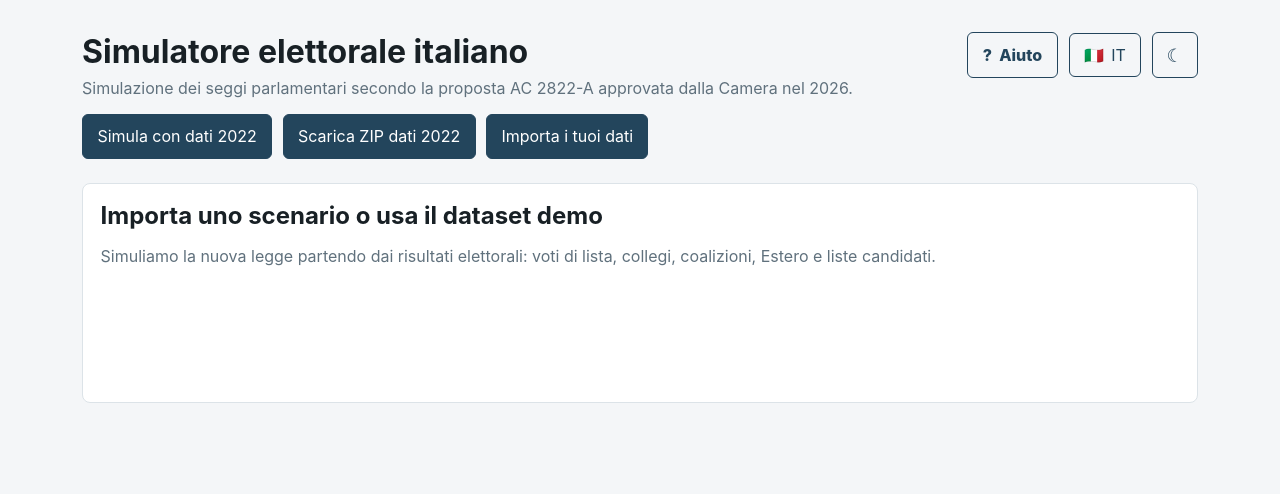
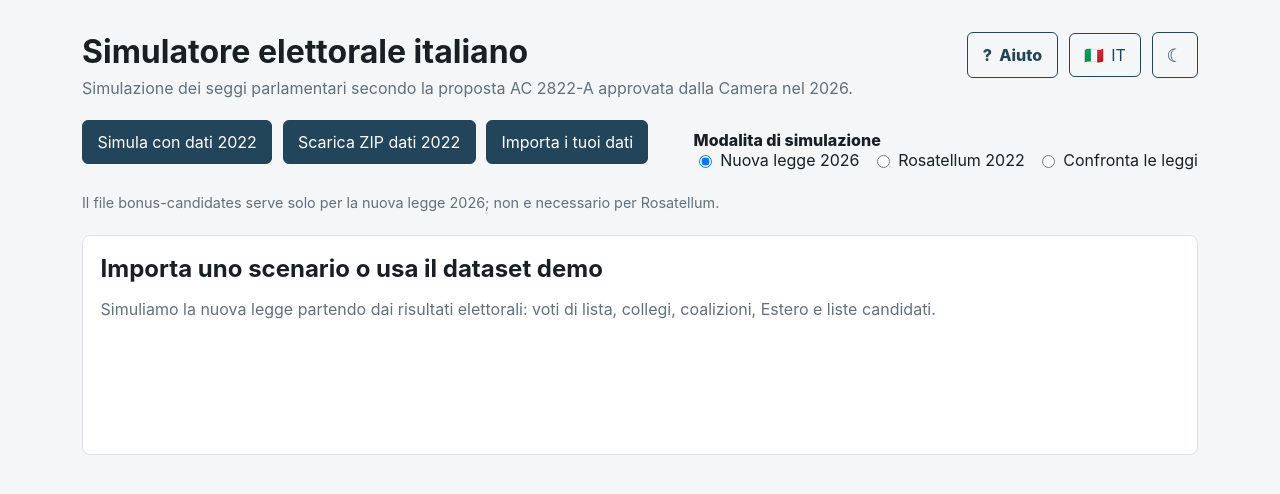
Before and after one commit to SimoneErba/italian-elections-simulator, a React (Vite) app: page / in a window 1280 px wide. Shown: the top 494 px of the page. Built offline with nearby package versions, Linux system fonts and the light colour scheme.

Commit message:
comparison mode

```diff
--- a/src/app/store.ts
+++ b/src/app/store.ts
@@ -1,5 +1,5 @@
 import { create } from "zustand";
-import type { ElectionInput, ElectionSimulationResult } from "../electoral-engine/domain/election";
+import type { ElectoralLawVersionId, ElectionInput, ElectionSimulationResult } from "../electoral-engine/domain/election";
 import type { OnDataImportFiles } from "../datasets/loaders/ondata-2022-loader";
 import { loadOnDataInWorker, simulateScenarioInWorker } from "./simulation-client";
 import cameraCandidateListUrl from "../../data/input/camera-2022-candidatilista.csv?url";
@@ -12,27 +12,27 @@ import specialTerritoriesUrl from "../../data/input/special-territories-2022.jso
 
 type AppState = {
   scenario?: ElectionInput;
-  result?: ElectionSimulationResult;
-  loadScenario: (scenario: ElectionInput) => Promise<void>;
-  loadOnDataFiles: (files: OnDataImportFiles) => Promise<void>;
-  loadFixture: () => Promise<void>;
+  results?: Partial<Record<ElectoralLawVersionId, ElectionSimulationResult>>;
+  loadScenario: (scenario: ElectionInput, lawVersions: ElectoralLawVersionId[]) => Promise<void>;
+  loadOnDataFiles: (files: OnDataImportFiles, lawVersions: ElectoralLawVersionId[]) => Promise<void>;
+  loadFixture: (lawVersions: ElectoralLawVersionId[]) => Promise<void>;
 };
 
 export const useAppStore = create<AppState>((set) => ({
-  loadScenario: async (scenario) => {
-    const bundle = await simulateScenarioInWorker(scenario);
+  loadScenario: async (scenario, lawVersions) => {
+    const bundle = await simulateScenarioInWorker(scenario, lawVersions);
     set(bundle);
   },
-  loadOnDataFiles: async (files) => {
-    const bundle = await loadOnDataInWorker(files);
+  loadOnDataFiles: async (files, lawVersions) => {
+    const bundle = await loadOnDataInWorker(files, lawVersions);
     set(bundle);
   },
-  loadFixture: async () => {
+  loadFixture: async (lawVersions) => {
     const [cameraScrutiniCsv, senateScrutiniCsv, bonusCandidateListsCsv, cameraCandidateListCsv, senateCandidateListCsv, foreignElectionJson, specialTerritoriesJson] =
       await Promise.all([
         fetchText(cameraScrutiniUrl),
         fetchText(senateScrutiniUrl),
-        fetchText(bonusCandidateListsUrl),
+        lawVersions.includes("ac-2822-a-2026-07-16") ? fetchText(bonusCandidateListsUrl) : Promise.resolve(undefined),
         fetchText(cameraCandidateListUrl),
         fetchText(senateCandidateListUrl),
         fetchText(foreignElectionUrl),
@@ -46,7 +46,7 @@ export const useAppStore = create<AppState>((set) => ({
       senateCandidateListCsv,
       foreignElectionJson,
       specialTerritoriesJson
-    });
+    }, lawVersions);
     set(bundle);
   }
 }));
--- a/src/features/results/ResultsPage.tsx
+++ b/src/features/results/ResultsPage.tsx
@@ -1,7 +1,7 @@
 import { Fragment, useEffect, useMemo, useState, type ReactNode } from "react";
 import { formatBigInt, formatPercent, percentage } from "../../electoral-engine/arithmetic/fraction";
 import type { Chamber } from "../../electoral-engine/domain/chamber";
-import type { Candidate, ElectionInput, ElectionSimulationResult } from "../../electoral-engine/domain/election";
+import type { Candidate, ElectoralLawVersionId, ElectionInput, ElectionSimulationResult } from "../../electoral-engine/domain/election";
 import { loadLegacyCameraCsv } from "../../datasets/loaders/legacy-csv-loader";
 import { loadScenarioJson } from "../../datasets/loaders/json-loader";
 import { aggregateVotes } from "../../electoral-engine/pipeline/aggregate-votes";
@@ -14,6 +14,13 @@ import bonusCandidateListsUrl from "../../../data/input/bonus-candidates-2022-ra
 import foreignElectionUrl from "../../../data/input/estero.json?url";
 
 type Language = "it" | "en";
+type SimulationMode = "2026" | "rosatellum" | "comparison";
+
+const lawVersionsForMode: Record<SimulationMode, ElectoralLawVersionId[]> = {
+  "2026": ["ac-2822-a-2026-07-16"],
+  rosatellum: ["rosatellum-2022"],
+  comparison: ["ac-2822-a-2026-07-16", "rosatellum-2022"]
+};
 
 const sampleDataFiles = [
   { url: cameraScrutiniUrl, name: "Politiche2022_Scrutini_Camera_Italia.csv" },
@@ -46,6 +53,12 @@ const translations = {
     demoLoadedRandomBonus: "Dati 2022 caricati. La lista premio usa candidati fittizi, perche' non esisteva nel 2022.",
     downloadSample: "Scarica ZIP dati 2022",
     importJsonCsv: "Importa i tuoi dati",
+    simulationMode: "Modalita di simulazione",
+    law2026: "Nuova legge 2026",
+    lawRosatellum: "Rosatellum 2022",
+    lawComparison: "Confronta le leggi",
+    bonusFileNote: "Il file bonus-candidates serve solo per la nuova legge 2026; non e necessario per Rosatellum.",
+    comparisonResults: "Confronto risultati",
     help: "Aiuto",
     helpTitle: "Come usare il simulatore",
     helpIntro: "Simuliamo la nuova legge partendo dai risultati elettorali: voti di lista, collegi, coalizioni, Estero e liste candidati.",
@@ -185,6 +198,12 @@ const translations = {
     demoLoadedRandomBonus: "2022 data loaded. The bonus list uses fictional candidates because it did not exist in 2022.",
     downloadSample: "Download 2022 ZIP",
     importJsonCsv: "Import your data",
+    simulationMode: "Simulation mode",
+    law2026: "New 2026 law",
+    lawRosatellum: "Rosatellum 2022",
+    lawComparison: "Compare laws",
+    bonusFileNote: "The bonus-candidates file is only used for the new 2026 law; it is not needed for Rosatellum.",
+    comparisonResults: "Results comparison",
     help: "Help",
     helpTitle: "How to use the simulator",
     helpIntro: "We simulate the new law from election results: list votes, districts, coalitions, foreign seats, and candidate lists.",
@@ -308,7 +327,7 @@ const translations = {
 type Translation = (typeof translations)[Language];
 
 export function ResultsPage() {
-  const { scenario, result, loadScenario, loadOnDataFiles, loadFixture } = useAppStore();
+  const { scenario, results, loadScenario, loadOnDataFiles, loadFixture } = useAppStore();
   const [error, setError] = useState<string>();
   const [notice, setNotice] = useState<string>();
   const [loadingStatus, setLoadingStatus] = useState<string>();
@@ -322,9 +341,10 @@ export function ResultsPage() {
     return savedLanguage === "en" ? "en" : "it";
   });
   const [helpOpen, setHelpOpen] = useState(false);
+  const [simulationMode, setSimulationMode] = useState<SimulationMode>("2026");
   const t = translations[language];
   const themeToggleLabel = darkTheme ? t.themeLight : t.themeDark;
-  const subtitle = scenario?.lawVersion ? `${t.lead} ${t.law}: ${scenario.lawVersion}` : t.lead;
+  const subtitle = t.lead;
   const subjectNameById = useMemo(() => buildSubjectNameById(scenario), [scenario]);
   const candidateById = useMemo(() => buildCandidateById(scenario), [scenario]);
 
@@ -344,7 +364,7 @@ export function ResultsPage() {
     setLoadingStatus(t.loadingDemo);
     try {
       await nextFrame();
-      await loadFixture();
+      await loadFixture(lawVersionsForMode[simulationMode]);
       setNotice(t.demoLoadedRandomBonus);
     } catch (exception) {
       setError(exception instanceof Error ? exception.message : t.demoLoadFailed);
@@ -359,7 +379,7 @@ export function ResultsPage() {
     setLoadingStatus(t.downloadingSample);
     try {
       const files = [];
-      for (const file of sampleDataFiles) {
+      for (const file of sampleDataFiles.filter((file) => simulationMode !== "rosatellum" || !isBonusFile(file.name))) {
         const response = await fetch(file.url);
         if (!response.ok) throw new Error(`${t.sampleDownloadFailed} ${file.name}`);
         files.push({ name: file.name, data: new Uint8Array(await response.arrayBuffer()) });
@@ -402,14 +422,14 @@ export function ResultsPage() {
           cameraCandidateListCsv: cameraCandidates?.text,
           senateCandidateListCsv: senateCandidates?.text,
           foreignElectionJson: foreignElection.text
-        });
+        }, lawVersionsForMode[simulationMode]);
       } else {
         const loaded = csvFiles.length > 1
           ? failImport(t.unrecognizedFolder)
           : selected[0]?.name.toLowerCase().endsWith(".csv")
             ? loadLegacyCameraCsv(texts[0].text)
             : loadScenarioJson(texts[0].text);
-        await loadScenario(loaded);
+        await loadScenario(loaded, lawVersionsForMode[simulationMode]);
       }
     } catch (exception) {
       setError(exception instanceof Error ? exception.message : t.importFailed);
@@ -464,6 +484,24 @@ export function ResultsPage() {
                 />
               </label>
             </div>
+            <fieldset className="lawModePicker">
+              <legend>{t.simulationMode}</legend>
+              {(["2026", "rosatellum", "comparison"] as const).map((mode) => (
+                <label key={mode}>
+                  <input
+                    type="radio"
+                    name="simulation-mode"
+                    checked={simulationMode === mode}
+                    onChange={() => {
+                      setSimulationMode(mode);
+                      if (scenario) void loadScenario(scenario, lawVersionsForMode[mode]);
+                    }}
+                  />
+                  {mode === "2026" ? t.law2026 : mode === "rosatellum" ? t.lawRosatellum : t.lawComparison}
+                </label>
+              ))}
+            </fieldset>
+            <p className="bonusFileNote">{t.bonusFileNote}</p>
           </div>
         </div>
       </section>
@@ -474,27 +512,24 @@ export function ResultsPage() {
       {error ? <div className="alert">{error}</div> : null}
       {notice ? <div className="noticeBanner">{notice}</div> : null}
 
-      {result ? (
-        <section className="resultCards" aria-label={t.simulationResults}>
-          <CollapsibleCard title={t.nationalResults} meta={`${nationalSubjectCount(result)} ${t.subjects}`} defaultOpen>
-            <ChamberResult chamber="camera" scenario={scenario} result={result} subjectNameById={subjectNameById} t={t} />
-            <ChamberResult chamber="senate" scenario={scenario} result={result} subjectNameById={subjectNameById} t={t} />
-          </CollapsibleCard>
-          <CollapsibleCard title={t.parliamentArcs} meta={`${totalAssignedSeats(result)} ${t.seats}`} defaultOpen>
-            <ParliamentArcsOverview result={result} subjectNameById={subjectNameById} candidateById={candidateById} t={t} />
-          </CollapsibleCard>
-          <CollapsibleCard title={t.bonusDetails} meta={result.bonus.awarded ? t.bonusYes : t.bonusNo} defaultOpen>
-            <BonusReport scenario={scenario} result={result} subjectNameById={subjectNameById} candidateById={candidateById} t={t} />
-          </CollapsibleCard>
-          <CollapsibleCard title={t.proclaimedMembers} meta={`${result.electedCandidates.length} ${t.names}`}>
-            <ElectedCandidatesReport result={result} subjectNameById={subjectNameById} candidateById={candidateById} t={t} />
-          </CollapsibleCard>
-          <CollapsibleCard title={t.constituencyReport} meta={`${scenario?.constituencies.length ?? 0} ${t.constituency.toLowerCase()}`}>
-            <ConstituencyReport scenario={scenario} result={result} subjectNameById={subjectNameById} candidateById={candidateById} t={t} />
-          </CollapsibleCard>
-          <CollapsibleCard title={t.debugLog} meta={`${buildDebugRows(result, subjectNameById, candidateById, t).length} ${t.steps}`}>
-            <DebugLog result={result} subjectNameById={subjectNameById} candidateById={candidateById} t={t} />
-          </CollapsibleCard>
+      {results ? (
+        <section className={simulationMode === "comparison" ? "comparisonResults" : "resultCards"} aria-label={t.simulationResults}>
+          {lawVersionsForMode[simulationMode].map((lawVersion) => {
+            const result = results[lawVersion];
+            if (!result) return null;
+            return (
+              <SimulationReport
+                key={lawVersion}
+                className={simulationMode === "comparison" ? "comparisonColumn" : undefined}
+                title={simulationMode === "comparison" ? (lawVersion === "ac-2822-a-2026-07-16" ? t.law2026 : t.lawRosatellum) : undefined}
+                scenario={scenario ? { ...scenario, lawVersion } : scenario}
+                result={result}
+                subjectNameById={subjectNameById}
+                candidateById={candidateById}
+                t={t}
+              />
+            );
+          })}
         </section>
       ) : (
         <section className="emptyState">
@@ -532,6 +567,51 @@ function HelpDialog({ t, onClose }: { t: Translation; onClose: () => void }) {
           ))}
         </dl>
       </section>
+    </div>
+  );
+}
+
+function SimulationReport({
+  className,
+  title,
+  scenario,
+  result,
+  subjectNameById,
+  candidateById,
+  t
+}: {
+  className?: string;
+  title?: string;
+  scenario?: ElectionInput;
+  result: ElectionSimulationResult;
+  subjectNameById: Map<string, string>;
+  candidateById: Map<string, Candidate>;
+  t: Translation;
+}) {
+  return (
+    <div className={className}>
+      {title ? <h2 className="comparisonTitle">{title}</h2> : null}
+      <div className="resultCards">
+        <CollapsibleCard title={t.nationalResults} meta={`${nationalSubjectCount(result)} ${t.subjects}`} defaultOpen>
+          <ChamberResult chamber="camera" scenario={scenario} result={result} subjectNameById={subjectNameById} t={t} />
+          <ChamberResult chamber="senate" scenario={scenario} result={result} subjectNameById={subjectNameById} t={t} />
+        </CollapsibleCard>
+        <CollapsibleCard title={t.parliamentArcs} meta={`${totalAssignedSeats(result)} ${t.seats}`} defaultOpen>
+          <ParliamentArcsOverview result={result} subjectNameById={subjectNameById} candidateById={candidateById} t={t} />
+        </CollapsibleCard>
+        <CollapsibleCard title={t.bonusDetails} meta={result.bonus.awarded ? t.bonusYes : t.bonusNo} defaultOpen>
+          <BonusReport scenario={scenario} result={result} subjectNameById={subjectNameById} candidateById={candidateById} t={t} />
+        </CollapsibleCard>
+        <CollapsibleCard title={t.proclaimedMembers} meta={`${result.electedCandidates.length} ${t.names}`}>
+          <ElectedCandidatesReport result={result} subjectNameById={subjectNameById} candidateById={candidateById} t={t} />
+        </CollapsibleCard>
+        <CollapsibleCard title={t.constituencyReport} meta={`${scenario?.constituencies.length ?? 0} ${t.constituency.toLowerCase()}`}>
+          <ConstituencyReport scenario={scenario} result={result} subjectNameById={subjectNameById} candidateById={candidateById} t={t} />
+        </CollapsibleCard>
+        <CollapsibleCard title={t.debugLog} meta={`${buildDebugRows(result, subjectNameById, candidateById, t).length} ${t.steps}`}>
+          <DebugLog result={result} subjectNameById={subjectNameById} candidateById={candidateById} t={t} />
+        </CollapsibleCard>
+      </div>
     </div>
   );
 }
@@ -1085,7 +1165,7 @@ function ChamberResult({
 }: {
   chamber: Chamber;
   scenario: ElectionInput | undefined;
-  result: NonNullable<ReturnType<typeof useAppStore.getState>["result"]>;
+  result: ElectionSimulationResult;
   subjectNameById: Map<string, string>;
   t: Translation;
 }) {
--- a/src/styles.css
+++ b/src/styles.css
@@ -300,6 +300,59 @@ h1 {
 .resultCards {
   display: grid;
   gap: 1rem;
+}
+
+.lawModePicker {
+  align-items: center;
+  border: 0;
+  display: flex;
+  flex-wrap: wrap;
+  gap: 0.75rem;
+  margin: 1rem 0 0;
+  padding: 0;
+}
+
+.lawModePicker legend {
+  font-weight: 800;
+  padding: 0;
+}
+
+.lawModePicker label {
+  align-items: center;
+  cursor: pointer;
+  display: inline-flex;
+  gap: 0.35rem;
+}
+
+.bonusFileNote {
+  color: var(--muted);
+  font-size: 0.9rem;
+  margin: 0.65rem 0 0;
+}
+
+.comparisonResults {
+  align-items: start;
+  display: grid;
+  gap: 1rem;
+  grid-template-columns: repeat(2, minmax(0, 1fr));
+}
+
+.comparisonColumn {
+  background: var(--surface);
+  border: 1px solid var(--border);
+  border-radius: 8px;
+  padding: 1rem;
+}
+
+.comparisonTitle {
+  font-size: 1.25rem;
+  margin: 0 0 1rem;
+}
+
+@media (max-width: 900px) {
+  .comparisonResults {
+    grid-template-columns: 1fr;
+  }
 }
 
 .resultCard {
```
Also changed, not shown: src/app/simulation-client.ts (+10 -10 lines), src/app/simulation-worker.ts (+9 -5 lines), src/electoral-engine/rules/rosatellum-2022/proclaim.ts (+14 -6 lines), 1 other file (tests, documents, lock files or other folders).
